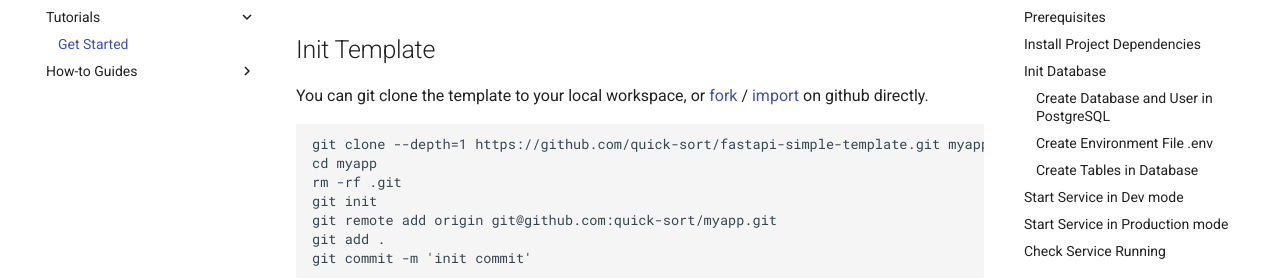
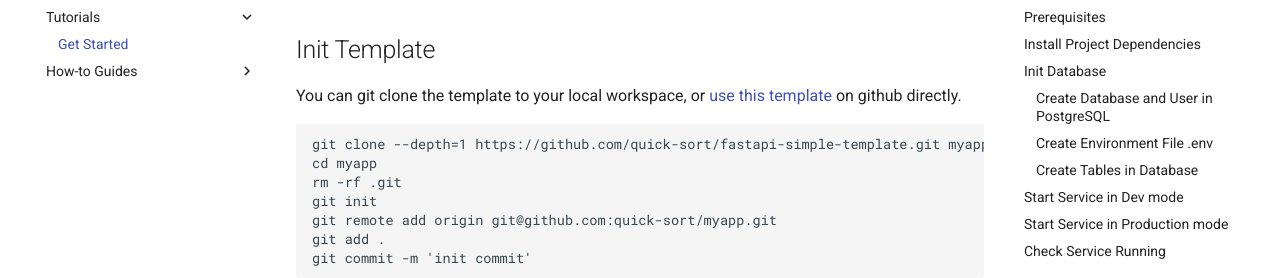
Before and after one commit to quick-sort/fastapi-simple-template, an MkDocs documentation site: the page built from docs/tutorials/get-started.md, in a window 1280 px wide and 900 px high. Shown: the part 148-426 px from the top of the window. Built offline with MkDocs 1.6.1 and Material for MkDocs 9.7.7, drawn with Linux system fonts in a browser that asks for light colours; comment, search, counter and statistics services are not loaded.

Commit message:
update doc

````diff
--- a/docs/tutorials/get-started.md
+++ b/docs/tutorials/get-started.md
@@ -1,6 +1,6 @@
 ## Init Template
 
-You can git clone the template to your local workspace, or [fork](https://github.com/quick-sort/fastapi-simple-template/fork) / [import](https://github.com/new/import) on github directly.
+You can git clone the template to your local workspace, or [use this template](https://github.com/new?template_name=fastapi-simple-template&template_owner=quick-sort) on github directly.
 ```bash
 git clone --depth=1 https://github.com/quick-sort/fastapi-simple-template.git myapp
 cd myapp
````
